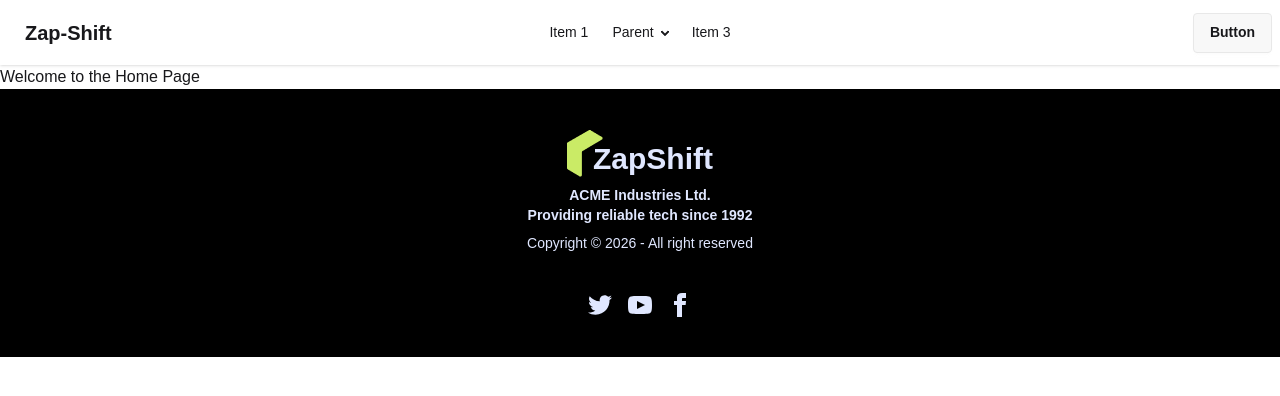
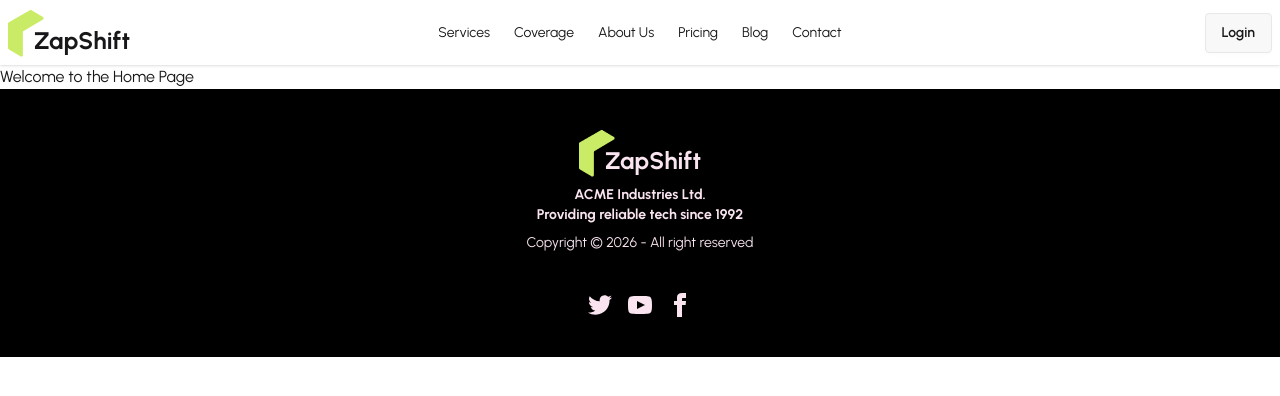
Before and after one commit to mohammademon393/zap-shift-client, a React (Vite) app: page / in a window 1280 px wide. Shown: the top 396 px of the page. Built offline with nearby package versions, Linux system fonts and the light colour scheme.

Commit message:
setup the color theme and configuration

```diff
--- a/src/Pages/Sheared/footer/Footer.jsx
+++ b/src/Pages/Sheared/footer/Footer.jsx
@@ -3,7 +3,7 @@ import Logo from '../../../components/logo/Logo';
 
 const Footer = () => {
     return (
-      <footer className="footer footer-horizontal footer-center bg-black text-primary-content p-10">
+      <footer className="footer footer-horizontal footer-center bg-black text-secondary-content p-10">
         <aside>
           <Logo></Logo>
           <p className="font-bold">
--- a/src/Pages/Sheared/navbar/Navbar.jsx
+++ b/src/Pages/Sheared/navbar/Navbar.jsx
@@ -1,14 +1,34 @@
 import React from 'react';
-import { NavLink } from 'react-router';
+import { Link, NavLink } from 'react-router';
+import Logo from '../../../components/logo/Logo';
 
 const Navbar = () => {
 
-    const Links = <>
-        <li><NavLink to="/">Home</NavLink></li>
-        <li><NavLink to="/service">Service</NavLink></li>
-        <li><NavLink to="/contact">Contact</NavLink></li>
-
-    </>
+    const Links = (
+      <>
+        {/* <li>
+          <NavLink to="/">Home</NavLink>
+        </li> */}
+        <li>
+          <NavLink to="/services">Services</NavLink>
+        </li>
+        <li>
+          <NavLink to="/coverage">Coverage</NavLink>
+        </li>
+        <li>
+          <NavLink to="/aboutUs">About Us</NavLink>
+        </li>
+        <li>
+          <NavLink to="/pricing">Pricing</NavLink>
+        </li>
+        <li>
+          <NavLink to="/blog">Blog</NavLink>
+        </li>
+        <li>
+          <NavLink to="/contact">Contact</NavLink>
+        </li>
+      </>
+    );
 
     return (
       <div className="navbar bg-base-100 shadow-sm">
@@ -35,52 +55,20 @@ const Navbar = () => {
               tabIndex="-1"
               className="menu menu-sm dropdown-content bg-base-100 rounded-box z-1 mt-3 w-52 p-2 shadow"
             >
-              <li>
-                <a>Item 1</a>
-              </li>
-              <li>
-                <a>Parent</a>
-                <ul className="p-2">
-                  <li>
-                    <a>Submenu 1</a>
-                  </li>
-                  <li>
-                    <a>Submenu 2</a>
-                  </li>
-                </ul>
-              </li>
-              <li>
-                <a>Item 3</a>
-              </li>
+              {Links}
             </ul>
           </div>
-          <a className="btn btn-ghost text-xl">Zap-Shift</a>
+          <Link to={"/"}>
+            <Logo></Logo>
+          </Link>
         </div>
         <div className="navbar-center hidden lg:flex">
           <ul className="menu menu-horizontal px-1">
-            <li>
-              <a>Item 1</a>
-            </li>
-            <li>
-              <details>
-                <summary>Parent</summary>
-                <ul className="p-2 bg-base-100 w-40 z-1">
-                  <li>
-                    <a>Submenu 1</a>
-                  </li>
-                  <li>
-                    <a>Submenu 2</a>
-                  </li>
-                </ul>
-              </details>
-            </li>
-            <li>
-              <a>Item 3</a>
-            </li>
+            {Links}
           </ul>
         </div>
         <div className="navbar-end">
-          <a className="btn">Button</a>
+          <a className="btn">Login</a>
         </div>
       </div>
     );
--- a/src/components/logo/Logo.jsx
+++ b/src/components/logo/Logo.jsx
@@ -5,7 +5,7 @@ const Logo = () => {
     return (
         <div className='flex items-end'>
             <img src={logo} alt="Logo" />
-            <h2 className='font-bold text-3xl -ms-2.5'>ZapShift</h2>
+            <h2 className='font-bold text-2xl -ms-2.5'>ZapShift</h2>
         </div>
     );
 };
--- a/src/index.css
+++ b/src/index.css
@@ -1,7 +1,17 @@
+@import url('https://fonts.googleapis.com/css2?family=Urbanist:ital,wght@0,100..900;1,100..900&display=swap');
+
 @import "tailwindcss";
-@plugin "daisyui";
+@plugin "daisyui" {
+    themes: light --default;
+};
 
-@import url('https://fonts.googleapis.com/css2?family=Urbanist:ital,wght@0,100..900;1,100..900&display=swap');
+@plugin "daisyui/theme" {
+    name: "light";
+    default: true;
+    --color-primary: #CAEB66;
+    --color-secondary: #03373D;
+}
+
 
 body{
     font-family: "Urbanist", sans-serif;
--- a/src/layouts/RootsLayout.jsx
+++ b/src/layouts/RootsLayout.jsx
@@ -5,7 +5,7 @@ import Footer from '../Pages/Sheared/footer/Footer';
 
 const RootsLayout = () => {
     return (
-        <div>
+        <div className='max-w-7xl mx-auto'>
             <Navbar></Navbar>
             <Outlet></Outlet>
             <Footer></Footer>
```
